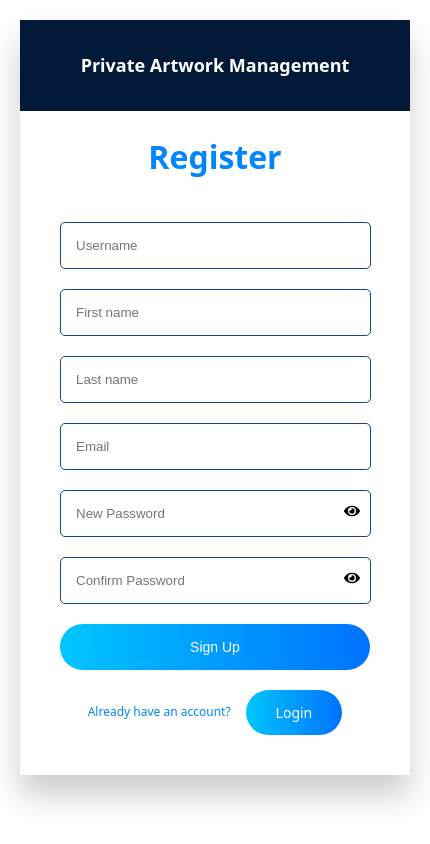
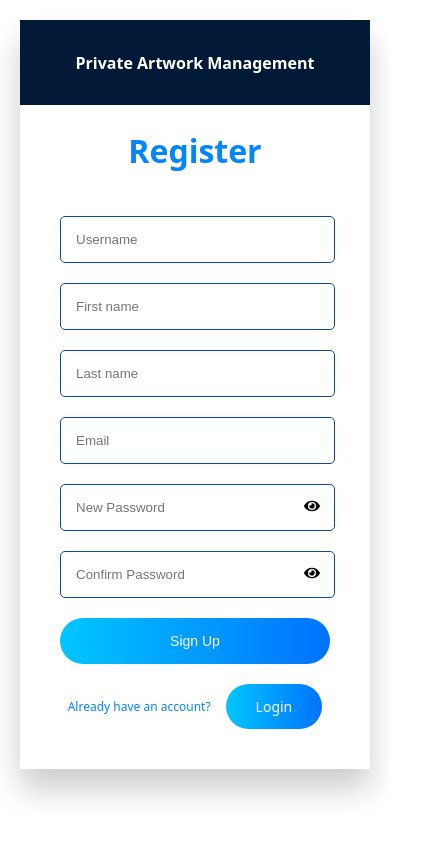
Before and after one commit to Usman-Javed-07/Artwork-management-frontend, a React (Vite) app: page /signup in a window 390 px wide. Shown: the whole page, 430 px wide, since content can reach past the window. Built offline with nearby package versions, Linux system fonts and the light colour scheme.

Commit message:
make page responsive on smaller screens

```diff
--- a/src/pages/Login/Login.module.css
+++ b/src/pages/Login/Login.module.css
@@ -3,7 +3,7 @@
     justify-content: space-between;
     align-items: center;
     height: 100vh;
-    width: 100%;
+    /* width: 100%; */
     background-color: #fff;
 }
 
@@ -152,7 +152,7 @@ Input {
         font-size: 12px;
     }
     .heading {
-        font-size: 18px;
+        font-size: 16px;
     }
     input {
         width: 90%;
--- a/src/pages/Signup/Signup.module.css
+++ b/src/pages/Signup/Signup.module.css
@@ -3,7 +3,7 @@
     justify-content: space-between;
     align-items: center;
     height: 100vh;
-    width: 100%;
+    /* width: 100%; */
     background-color: #fff;
 }
 
@@ -108,7 +108,7 @@ input:focus {
 @media screen and (max-width: 1024px) {
     .mainSection {
         height: 110vh;
-        width: 100%;
+        /* width: 100%; */
     }
     .signupImage {
         height: 104%;
@@ -159,7 +159,7 @@ input:focus {
         font-size: 14px;
     }
     .heading {
-        font-size: 18px;
+        font-size: 16px;
     }
     input {
         width: 90%;
```
